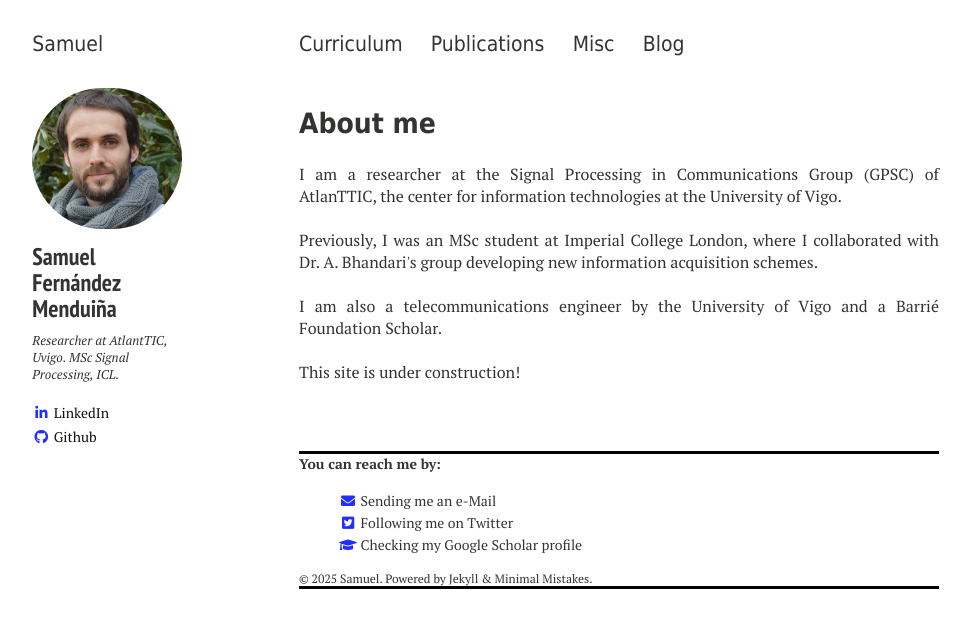
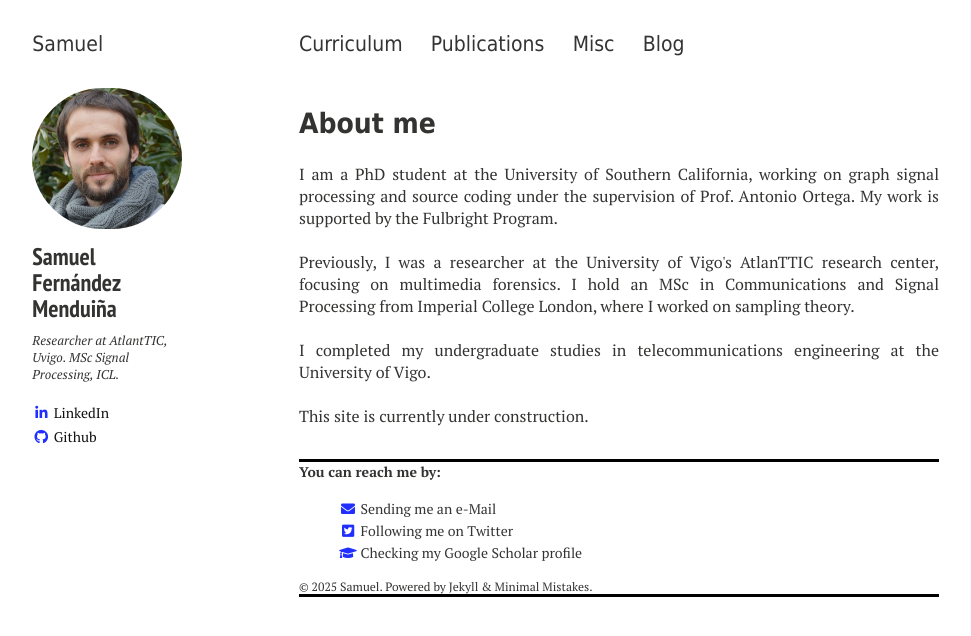
Before and after one commit to sf219/sf219.github.io, a Jekyll site: the page built from index.md, in a window 1280 px wide. Shown: the top 636 px of the page, without its empty margins (21-992 px from the left). Built offline with Jekyll 4.4.1, drawn with Linux system fonts in a browser that asks for light colours; nearby versions of some CDN libraries.

Commit message:
Update index.md

```diff
--- a/index.md
+++ b/index.md
@@ -6,19 +6,18 @@ tags: [Jekyll, theme, responsive, blog, template]
 ---
 <div align="justify">
 
-I am a researcher at the Signal Processing in Communications Group (<a href="http://gpsc.uvigo.es/es" target="_blank">GPSC</a>) of <a href="https://atlanttic.uvigo.es/" target="_blank">AtlanTTIC</a>, the center for information technologies at the University of Vigo.
+I am a PhD student at the <a href="https://www.usc.edu/" target="_blank">University of Southern California</a>, working on graph signal processing and source coding under the supervision of Prof. Antonio Ortega. My work is supported by the <a href="https://spa.usembassy.gov/fulbright/" target="_blank">Fulbright Program</a>.
 
 <br/><br/>
 
-Previously, I was an MSc student at <a href="http://www.vision.ee.ethz.ch/index.en.html" target="_blank">Imperial College London</a>, where I collaborated with <a href="http://alumni.media.mit.edu/~ayush/" target="_blank">Dr. A. Bhandari</a>'s group
-developing new information acquisition schemes.
+Previously, I was a researcher at the University of Vigo's <a href="https://atlanttic.uvigo.es/" target="_blank">AtlanTTIC</a> research center, focusing on multimedia forensics. I hold an MSc in Communications and Signal Processing from <a href="https://www.imperial.ac.uk/study/pg/electrical-engineering/communications-signal-processing/" target="_blank">Imperial College London</a>, where I worked on <a href="https://ieeexplore.ieee.org/document/9288566" target="_blank">sampling theory</a>.
 
 <br/><br/>
 
-I am also a telecommunications engineer by the <a href="https://www.uvigo.gal/" target="_blank">University of Vigo</a> and a <a href="https://fundacionbarrie.org/index.php?newlang=english" target="_blank">Barrié Foundation</a>  Scholar.
+I completed my undergraduate studies in telecommunications engineering at the <a href="https://www.uvigo.gal/" target="_blank">University of Vigo</a>.
 
 <br/><br/>
 
-This site is under construction!
+This site is currently under construction.
 
 </div>
```
